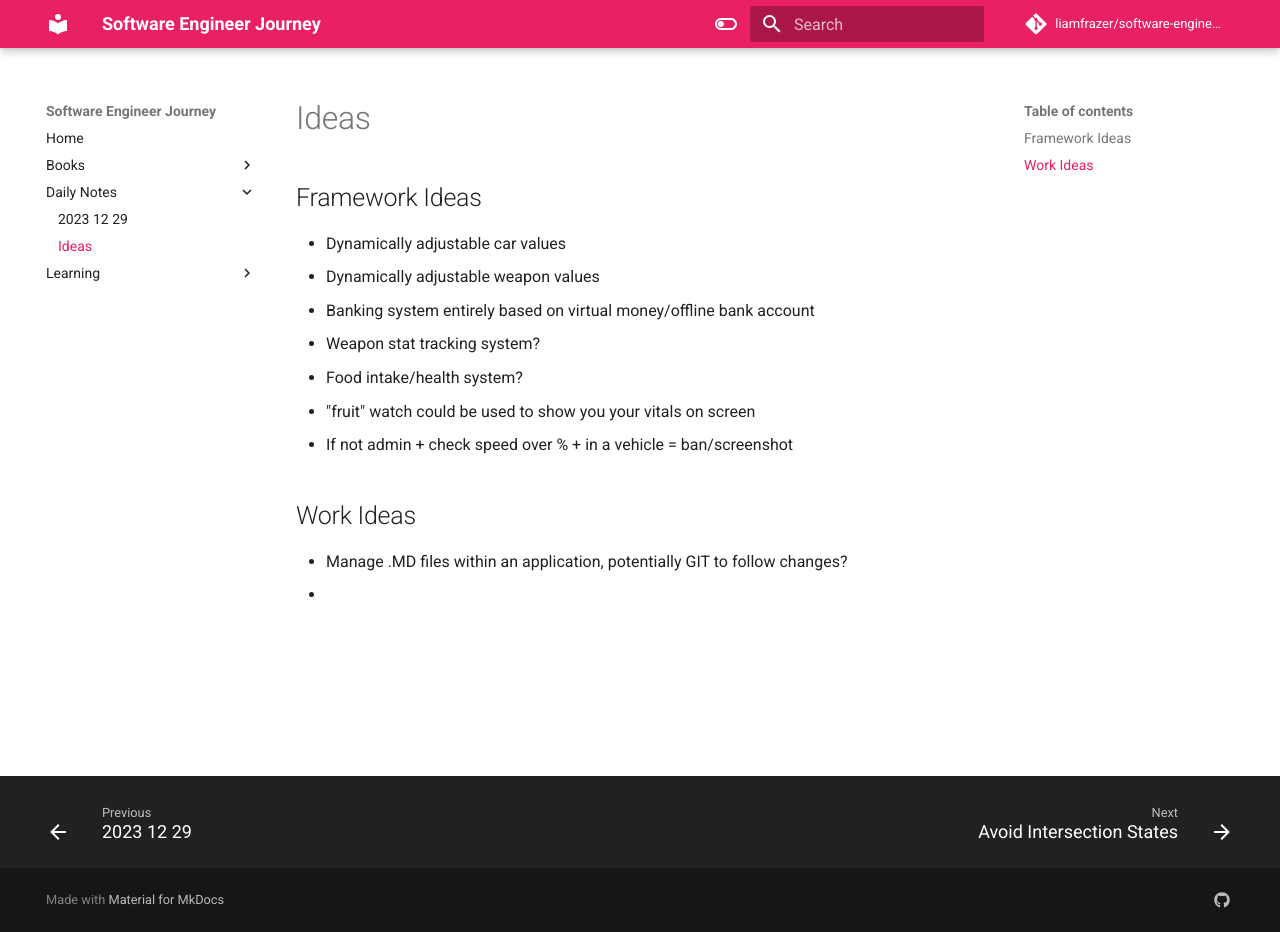
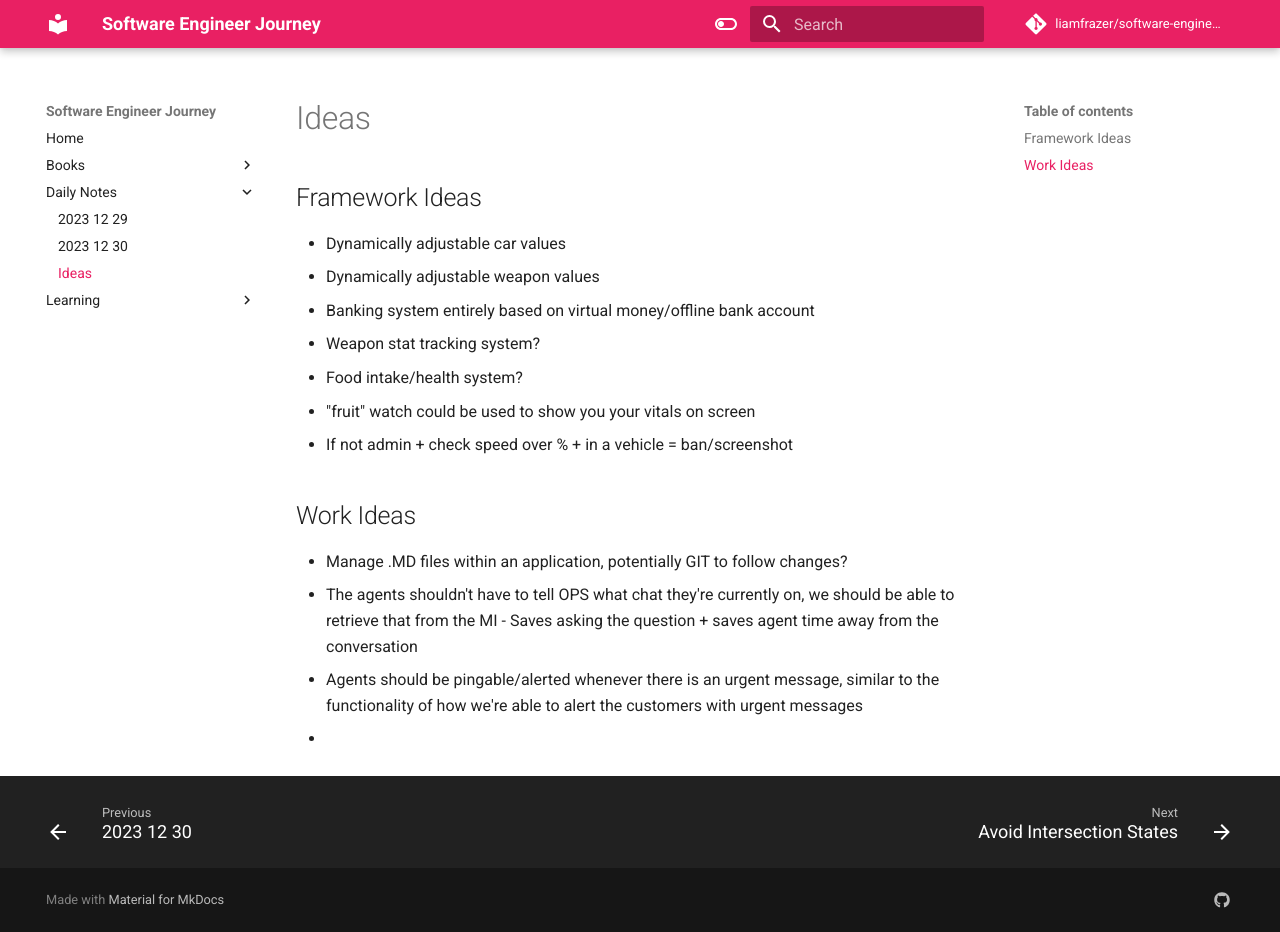
Before and after one commit to liamfrazer/software-engineer-journey, an MkDocs documentation site: the page built from docs/Daily Notes/Ideas.md, in a window 1280 px wide and 932 px high. Built offline with MkDocs 1.6.1 and Material for MkDocs 9.7.7, drawn with Linux system fonts in a browser that asks for light colours; comment, search, counter and statistics services are not loaded.

Commit message:
vault backup: 2023-12-30 10:10:41

```diff
--- a/docs/Daily Notes/Ideas.md
+++ b/docs/Daily Notes/Ideas.md
@@ -10,4 +10,6 @@
 
 ## Work Ideas
 * Manage .MD files within an application, potentially GIT to follow changes?
+* The agents shouldn't have to tell OPS what chat they're currently on, we should be able to retrieve that from the MI - Saves asking the question + saves agent time away from the conversation
+* Agents should be pingable/alerted whenever there is an urgent message, similar to the functionality of how we're able to alert the customers with urgent messages
 *
```
Also changed, not shown: docs/Daily Notes/2023-12-30.md (added).
